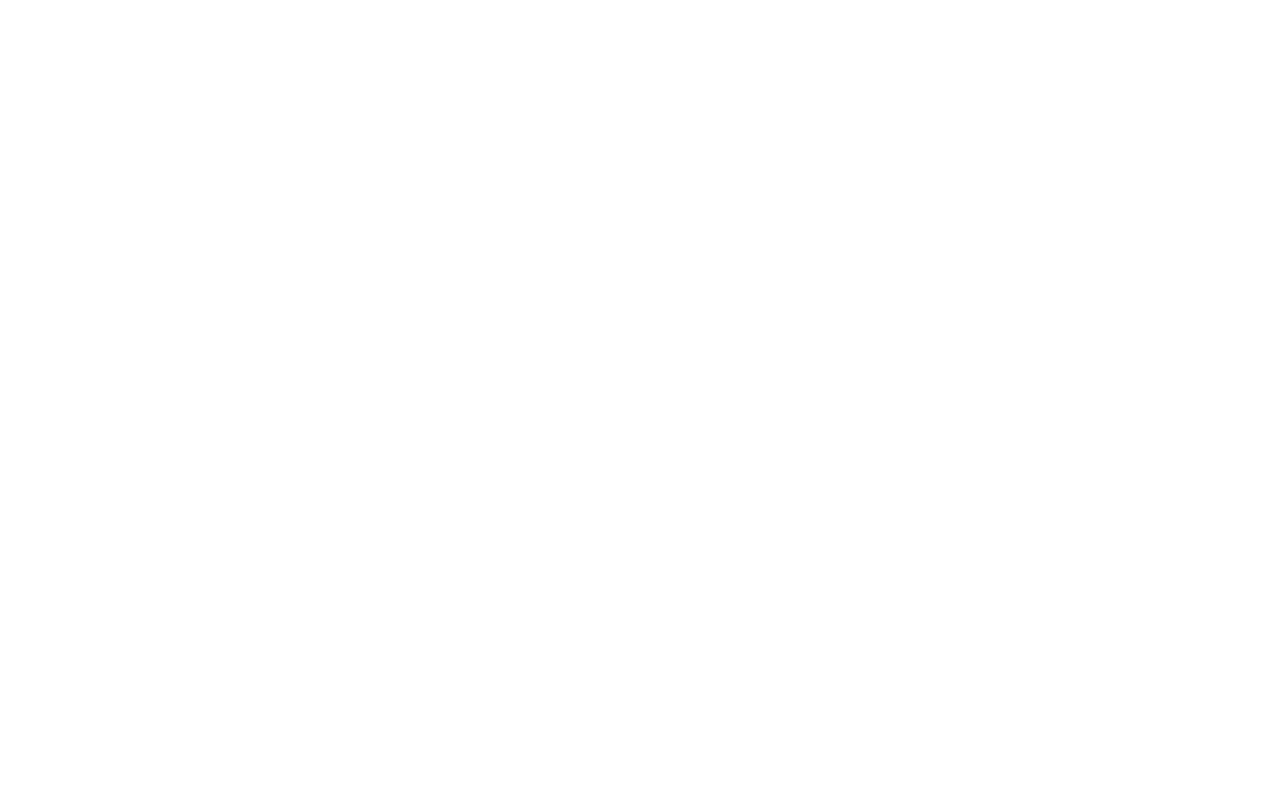
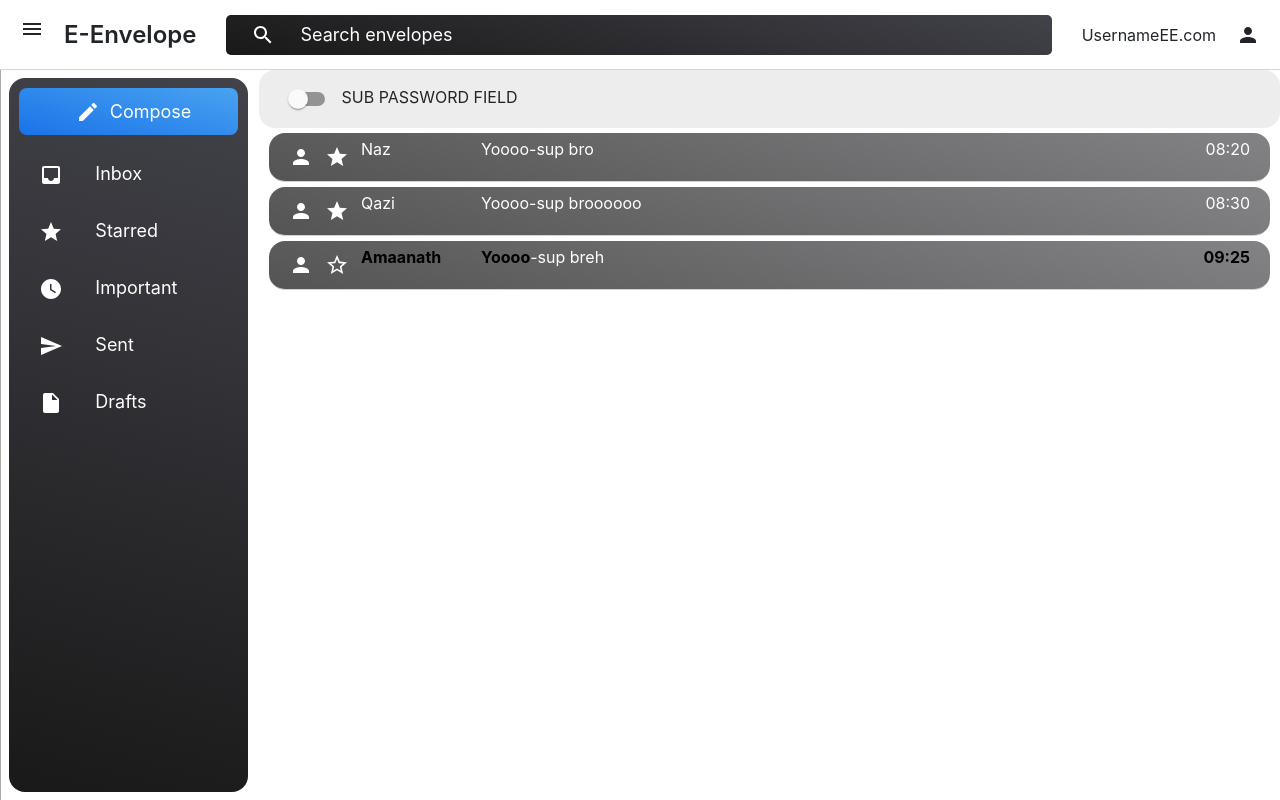
Before and after one commit to Codebugged-Research/e_envelope, a React (Create React App) app: page /draft in a window 1280 px wide. Before the commit this address had no page. Built offline with nearby package versions, Linux system fonts and the light colour scheme.

Commit message:
linking done

```diff
--- a/package.json
+++ b/package.json
@@ -13,6 +13,7 @@
     "react": "^17.0.2",
     "react-bootstrap": "^2.1.2",
     "react-dom": "^17.0.2",
+    "react-hook-form": "^7.27.0",
     "react-router-dom": "^6.2.1",
     "react-scripts": "5.0.0",
     "styled-components": "^5.3.3",
--- a/src/App.js
+++ b/src/App.js
@@ -11,6 +11,10 @@ import InboxPage from './pages/InboxPage';
 import LoginPage from './pages/LoginPage';
 import EmailPage from './pages/EmailPage';
 import ProfilePage from './pages/ProfilePage'
+import DraftPage from './pages/DraftPage'
+import SendPage from './pages/SendPage'
+import ImportantPage from './pages/ImportantPage'
+import StarredPage from './pages/StarredPage'
 import '../node_modules/bootstrap/dist/css/bootstrap.min.css';
 
 function App() {
@@ -19,10 +23,14 @@ function App() {
       <Router>
 
         <Routes>
-          <Route exact path="/login" element={<LoginPage/>} />
-          <Route exact path="/" element={ <InboxPage/>} />
+          <Route exact path="/" element={<LoginPage/>} />
+          <Route exact path="/inbox" element={ <InboxPage/>} />
           <Route exact path="/email" element={ <EmailPage/>} />
           <Route exact path="/profile" element={ <ProfilePage/>} />
+          <Route exact path="/starred" element={ <StarredPage/>} />
+          <Route exact path="/important" element={ <ImportantPage/>} />
+          <Route exact path="/draft" element={ <DraftPage/>} />
+          <Route exact path="/sent" element={ <SendPage/>} />
         </Routes>
     </Router>
     </div>
--- a/src/components/EmailItem.js
+++ b/src/components/EmailItem.js
@@ -12,24 +12,20 @@ const EmailItem = ({ starred, from, subject, message, received, read }) => {
 
     return (
         <Wrapper>
-            <PersonIcon htmlColor='#000' />
+            <PersonIcon htmlColor='#fff' />
             <IconButton onClick={()=> star ? setStar(false) : setStar(true)}>
                 {   star ? (
-                        <StarIcon htmlColor='#f7cb69' />
+                        <StarIcon htmlColor='#fff' />
                     ) : (
-                        <StarBorderIcon />
+                        <StarBorderIcon htmlColor='#fff' />
                     )
                 }
             </IconButton>
-
             <p className={ !read && 'unread'}>{from}</p>
-
             <div>
                 <p className={!read && 'unread'}>{subject}</p> - <span>{message}</span>
             </div>
-
             <p className={!read && 'unread'}>{received}</p>
-
         </Wrapper>
     )
 }
@@ -42,13 +38,18 @@ const Wrapper = styled.div`
     display: grid;
     grid-template-columns: min-content min-content 120px auto min-content;
     align-items: center;
+    background:linear-gradient(195deg,rgb(131 131 134),rgb(84 84 84));
+
+    color:white !important;
+    border-radius:1rem;
+    margin-top:5px;
     cursor: pointer;
     padding-right: 20px;
     div {
         display: flex;
 
         span {
-            color: darkgray;
+            color: white;
         }
     }
 
--- a/src/components/EmailView.js
+++ b/src/components/EmailView.js
@@ -9,7 +9,7 @@ const EmailView = () => {
     <Wrapper>
       <TopWrapper>
         <Switch /> SUB PASSWORD FIELD
-        </TopWrapper>
+      </TopWrapper>
         <EmailsContainer>
                 {
                     emailData.map(({starred, from, subject, message, received, read})=>(
@@ -43,7 +43,8 @@ const Wrapper = styled.div`
 const TopWrapper = styled.div`
     font-size:16px;
     padding: 10px 20px;
-    background-color:lightgray;
+    background-color:#e3e3e3a1;
+    border-radius:1rem;
 `
 
 const EmailsContainer = styled.div`
--- a/src/components/Header.js
+++ b/src/components/Header.js
@@ -3,6 +3,8 @@ import styled from 'styled-components'
 import MenuIcon from '@material-ui/icons/Menu';
 import SearchIcon from '@material-ui/icons/Search';
 import PersonIcon from '@material-ui/icons/Person';
+import { Link } from 'react-router-dom';
+
 
 function Header() {
   return (
@@ -19,7 +21,9 @@ function Header() {
         </SearchWrapper>
         <UserWrapper>
             <AddressID className='text-dark'>UsernameEE.com</AddressID>
+            <Link to='/profile' className='text-dark'>
             <PersonIcon/>
+            </Link>
         </UserWrapper>
     </Wrapper>
   )
--- a/src/components/SidePanel.js
+++ b/src/components/SidePanel.js
@@ -6,7 +6,7 @@ import InsertPhoto from '@material-ui/icons/InsertPhoto';
 import Attachment from '@material-ui/icons/Attachment';
 import Close from '@material-ui/icons/Close';
 import { Button } from 'react-bootstrap';
-
+import { Link } from 'react-router-dom';
 
 
 function SidePanel() {
@@ -29,10 +29,10 @@ const [showCompose, setShowCompose] = useState(false);
         </ComposeLetter>
         <SidebarButtonWrapper>
             {sidebarItems.map(item => (
-                <SidebarButtonItem>
+                <Link to={item.link} className='sidebarButtonItem text-white text-decoration-none'>
                     <div className='sideBarIcon'>{item.icon}</div>
                     <div className='sideBarText'>{item.text}</div>
-                </SidebarButtonItem>
+                </Link>
             ))}
         </SidebarButtonWrapper>
     </MainWrapper>
@@ -105,9 +105,7 @@ const SidebarButtonWrapper = styled.div`
 display:flex;
     flex-direction:column;
     justify-content:center;
-`
-
-const SidebarButtonItem = styled.div`
+    .sidebarButtonItem{
         cursor:pointer;
             display:flex;
             flex-direction:row;
@@ -126,7 +124,9 @@ cursor:pointer;
                 border-radius: 0.5rem;
                 box-shadow: 0 0.5rem 3rem rgba(255,255,255,.175)!important;
             }
+        }
 `
+
 
 const MainWrapper = styled.div`
 background:linear-gradient(195deg, rgb(66, 66, 74), rgb(25, 25, 25));
--- a/src/data/sidebarItems.js
+++ b/src/data/sidebarItems.js
@@ -9,19 +9,24 @@ import ExpandMoreIcon from '@material-ui/icons/ExpandMore';
  const sidebarItems = [
     {
         icon: <InboxIcon />,
-        text: 'Inbox'
+        text: 'Inbox',
+        link:'/inbox'
     },{
         icon: <StarIcon />,
-        text: 'Starred'
+        text: 'Starred',
+        link:'/starred'
     },{
         icon: <WatchLaterIcon />,
-        text: 'Important'
+        text: 'Important',
+        link:'/important'
     },{
         icon: <SendIcon />,
-        text: 'Sent'
+        text: 'Sent',
+        link:'/sent'
     },{
         icon: <InsertDriveFileIcon />,
-        text: 'Drafts'
+        text: 'Drafts',
+        link:'/draft'
     },
 ]
 
--- /dev/null
+++ b/src/pages/DraftPage.js
@@ -0,0 +1,23 @@
+import React from 'react'
+import styled from 'styled-components';
+import SidePanel from '../components/SidePanel';
+import EmailView from '../components/EmailView';
+import Header from '../components/Header';
+
+
+function DraftPage() {
+  return (<>
+    <Header/>
+    <Wrapper>
+      <SidePanel/>
+      <EmailView/>
+    </Wrapper>
+    </>
+  )
+}
+
+export default DraftPage
+
+const Wrapper = styled.div`
+display:flex;
+flex-direction:row;`
--- /dev/null
+++ b/src/pages/ImportantPage.js
@@ -0,0 +1,23 @@
+import React from 'react'
+import styled from 'styled-components';
+import SidePanel from '../components/SidePanel';
+import EmailView from '../components/EmailView';
+import Header from '../components/Header';
+
+
+function ImportantPage() {
+  return (<>
+    <Header/>
+    <Wrapper>
+      <SidePanel/>
+      <EmailView/>
+    </Wrapper>
+    </>
+  )
+}
+
+export default ImportantPage
+
+const Wrapper = styled.div`
+display:flex;
+flex-direction:row;`
--- a/src/pages/LoginPage.js
+++ b/src/pages/LoginPage.js
@@ -2,8 +2,17 @@ import {React,useState} from 'react'
 import styled from 'styled-components'
 import { Modal, Container, Row, Button } from 'react-bootstrap'
 import SignUpImage from './signup.jpeg'
+import { useForm } from "react-hook-form";
+
+
+
 
 function LoginPage() {
+
+
+    const { register, handleSubmit, watch, formState: { errors } } = useForm();
+    const onSubmitSignup = data => console.log(data);
+
     const [lgShow, setLgShow] = useState(false);
 
     const[loginUsername, setLoginUsername] = useState("");
@@ -65,7 +74,7 @@ function LoginPage() {
                     <div className='col-7'>
                             <Modal.Header closeButton>
                             </Modal.Header>
-                            <form id='signUpForm' className='d-flex flex-column justify-content-center'>
+                            <form id='signUpForm' onSubmit={handleSubmit(onSubmitSignup)} className='d-flex flex-column justify-content-center'>
                                 <h1>Lets get you Started!</h1>
                                 <div className='d-flex flex-row justify-content-between align-items-center  my-3'>
                                     <div className='mx-2'>
--- /dev/null
+++ b/src/pages/SendPage.js
@@ -0,0 +1,23 @@
+import React from 'react'
+import styled from 'styled-components';
+import SidePanel from '../components/SidePanel';
+import EmailView from '../components/EmailView';
+import Header from '../components/Header';
+
+
+function SendPage() {
+  return (<>
+    <Header/>
+    <Wrapper>
+      <SidePanel/>
+      <EmailView/>
+    </Wrapper>
+    </>
+  )
+}
+
+export default SendPage
+
+const Wrapper = styled.div`
+display:flex;
+flex-direction:row;`
--- /dev/null
+++ b/src/pages/StarredPage.js
@@ -0,0 +1,23 @@
+import React from 'react'
+import styled from 'styled-components';
+import SidePanel from '../components/SidePanel';
+import EmailView from '../components/EmailView';
+import Header from '../components/Header';
+
+
+function StarredPage() {
+  return (<>
+    <Header/>
+    <Wrapper>
+      <SidePanel/>
+      <EmailView/>
+    </Wrapper>
+    </>
+  )
+}
+
+export default StarredPage
+
+const Wrapper = styled.div`
+display:flex;
+flex-direction:row;`
```
Also changed, not shown: 1 other file (tests, documents, lock files or other folders). Lines whose indentation alone changed are shown as unchanged.
